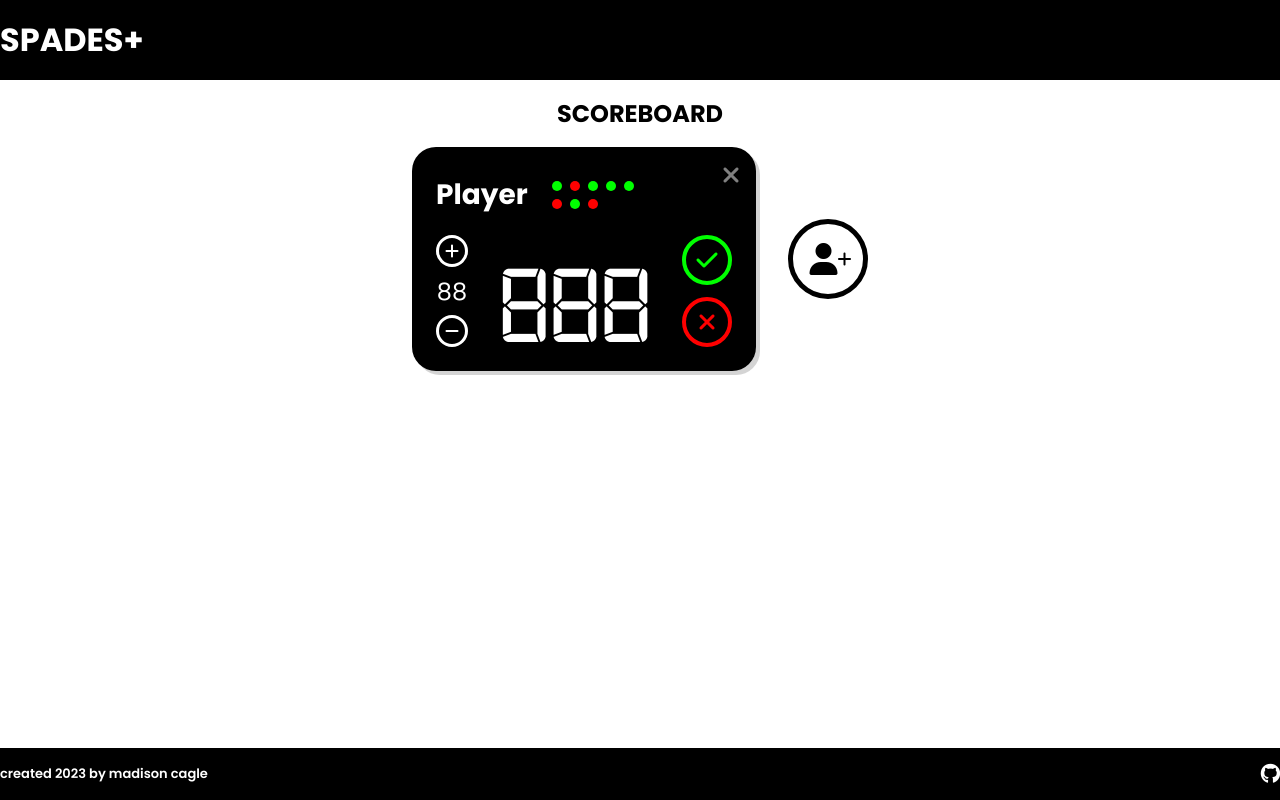
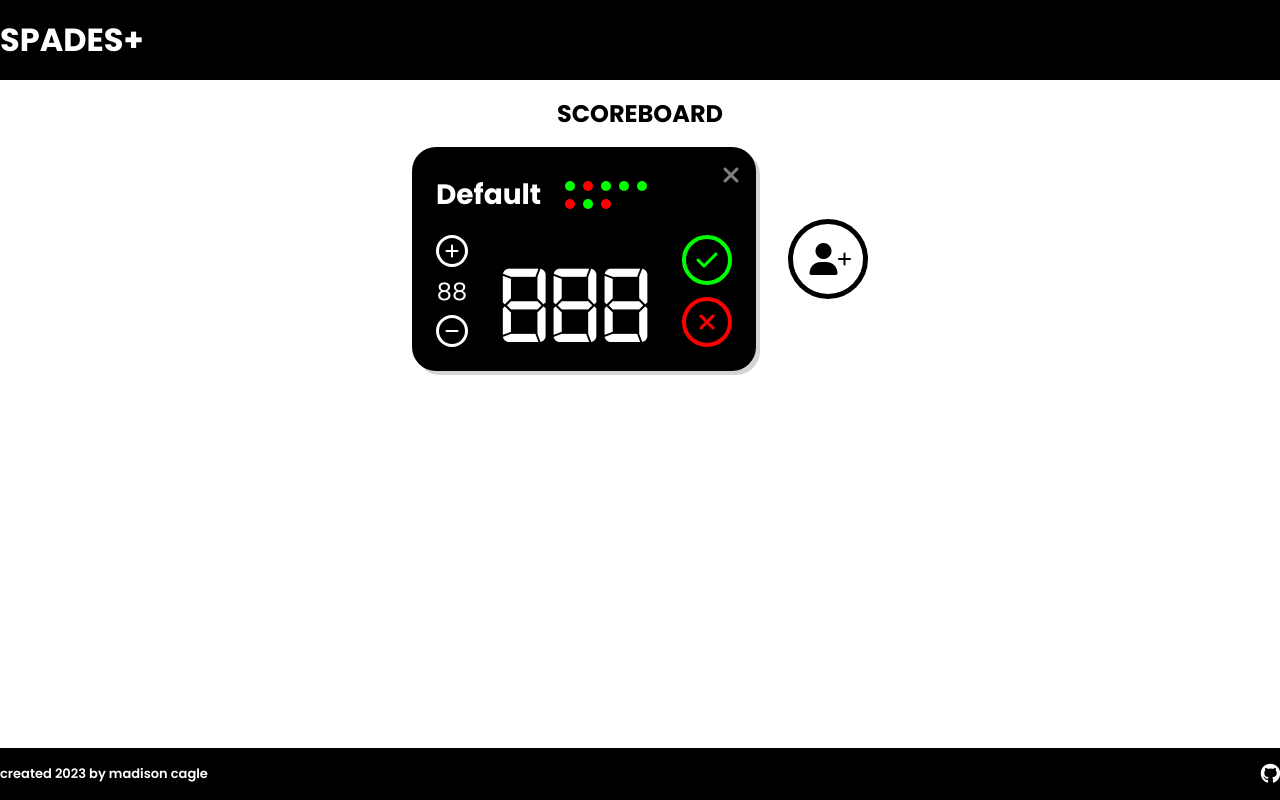
Before and after one commit to madisoncagle/spades-plus, a React (Create React App) app: page / in a window 1280 px wide. Built offline with nearby package versions, Linux system fonts and the light colour scheme.

Commit message:
Implement add player functionality

```diff
--- a/src/components/AddPlayerBtn.js
+++ b/src/components/AddPlayerBtn.js
@@ -1,7 +1,6 @@
-function AddPlayerBtn() {
+function AddPlayerBtn({ onAdd }) {
     return (
-        // function
-        <button type="button" id="add-player-btn" className="bdr-5 bdr-solid bdr-black">
+        <button type="button" id="add-player-btn" className="bdr-5 bdr-solid bdr-black" onClick={onAdd}>
             <i class="fa-solid fa-user"></i>
             <i class="fa-solid fa-plus"></i>
         </button>
--- /dev/null
+++ b/src/components/PastBid.js
@@ -0,0 +1,7 @@
+function PastBid({ status }) {
+    return (
+        <div className={`past-bid ${status}`}></div>
+    );
+}
+
+export default PastBid;
--- a/src/components/PlayerCard.js
+++ b/src/components/PlayerCard.js
@@ -1,22 +1,24 @@
-function PlayerCard() {
+import PastBid from "./PastBid";
+
+function PlayerCard({ name, onRemove }) {
     return (
         <div className="card">
-            <i className="fa-solid fa-xmark close"></i>
+            <i className="fa-solid fa-xmark close" onClick={onRemove}></i>
 
             <div className="name-row">
                 {/* prop */}
-                <h3 className="name">Player</h3>
+                <h3 className="name">{name}</h3>
 
                 <div className="bid-history flex-wrap gap-half">
                     {/* list? */}
-                    <div className="past-bid right"></div>
-                    <div className="past-bid wrong"></div>
-                    <div className="past-bid right"></div>
-                    <div className="past-bid right"></div>
-                    <div className="past-bid right"></div>
-                    <div className="past-bid wrong"></div>
-                    <div className="past-bid right"></div>
-                    <div className="past-bid wrong"></div>
+                    <PastBid status="right" />
+                    <PastBid status="wrong" />
+                    <PastBid status="right" />
+                    <PastBid status="right" />
+                    <PastBid status="right" />
+                    <PastBid status="wrong" />
+                    <PastBid status="right" />
+                    <PastBid status="wrong" />
                 </div>
             </div>
 
--- a/src/components/Scoreboard.js
+++ b/src/components/Scoreboard.js
@@ -1,13 +1,52 @@
+import { useState } from "react";
 import AddPlayerBtn from "./AddPlayerBtn";
 import PlayerCard from "./PlayerCard";
 
 function Scoreboard() {
+    // STATE
+    const [players, setPlayers] = useState([]);
+
+
+    // VARS
+    const playerList = players.map(player => {
+        return (
+            <li key={player.id}>
+                <PlayerCard name={player.name} onRemove={() => removePlayer(this.name)} />
+            </li>
+        )
+    });
+
+
+    // METHODS
+    function addPlayer(name = "Player") {
+        setPlayers(players.concat({ id: Date.now(), name: "Player" }));
+        // console.log(players);
+    }
+
+    function removePlayer(name) {
+        // fix
+        for (let i = 0; i < players.length; i++) {
+            if (players[i].name == name) {
+                console.log(`removing ${players[i].id}, ${players[i].name}`)
+                setPlayers(players.slice(i, i + 1));
+            }
+        }
+    }
+
+
+    // RETURN
     return (
-        <div className="flex-center flex-wrap gap-2">
-            {/* put player cards here */}
-            <PlayerCard />
-            <AddPlayerBtn />
-        </div>
+        <ul className="flex-center flex-wrap gap-2 no-bullets">
+            <li>
+                <PlayerCard name="Default" onRemove={() => removePlayer(this.name)} />
+            </li>
+
+            {playerList}
+
+            <li>
+                <AddPlayerBtn onAdd={addPlayer} />
+            </li>
+        </ul>
     );
 }
 
--- a/src/index.css
+++ b/src/index.css
@@ -204,6 +204,10 @@ main {
     color: #0f0;
 }
 
+.no-bullets {
+    list-style: none;
+}
+
 /* player card */
 .card {
     position: relative;
```
Also changed, not shown: src/components/Modal.js (added, +7 -0 lines).
